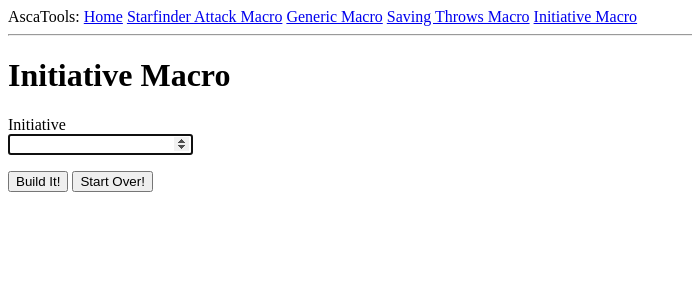
After one commit to LBannenberg/roll20macrotools, a Flask app: page /initiative_macro in a window 1280 px wide. The commit adds this page. Shown: the top 300 px of the page, without its empty margins (0-692 px from the left). Run offline with Flask 2, Linux system fonts and the light colour scheme.

Commit message:
added macro for initiative

```diff
--- a/app/forms.py
+++ b/app/forms.py
@@ -44,3 +44,9 @@ class StarfinderAttackMacroForm(FlaskForm):
     ask_damage_modifier = BooleanField('Ask damage modifiers', default='')
     build = SubmitField('Build It!')
     restart = SubmitField('Start Over!')
+
+
+class InitiativeMacroForm(FlaskForm):
+    initiative = h5fields.IntegerField('Initiative', validators=[DataRequired()], render_kw={'autofocus': True})
+    build = SubmitField('Build It!')
+    restart = SubmitField('Start Over!')
--- a/app/routes.py
+++ b/app/routes.py
@@ -1,6 +1,6 @@
 from flask import render_template, flash, redirect, url_for
 from app import app
-from app.forms import MainDefaultMacroForm, SavesMacroForm, StarfinderAttackMacroForm
+from app.forms import MainDefaultMacroForm, SavesMacroForm, StarfinderAttackMacroForm, InitiativeMacroForm
 
 
 @app.route('/')
@@ -79,3 +79,16 @@ def saves_macro():
         if form.restart.data:  # clear form
             return redirect(url_for('saves_macro'))
     return render_template('saves_macro.html', title='Saving Throws Macro', form=form, macro=macro)
+
+
+@app.route('/initiative_macro', methods=['GET', 'POST'])
+def initiative_macro():
+    form = InitiativeMacroForm()
+    macro = ''
+    if form.is_submitted():
+        if form.build.data and form.validate():  # valid data -> build macro
+            macro = ('/w gm &{template:default} {{name= @{selected|token_name} rolls initiative }} ' +
+                     '{{ initiative = [[1d20 + ' + str(form.initiative.data) + ' &{tracker} ]] }}')
+        if form.restart.data:  # clear form
+            return redirect(url_for('initiative_macro'))
+    return render_template('initiative_macro.html', title='Initiative Macro', form=form, macro=macro)
--- a/app/templates/base.html
+++ b/app/templates/base.html
@@ -17,6 +17,7 @@
     <a href="{{ url_for('starfinder_attack_macro') }}">Starfinder Attack Macro</a>
     <a href="{{ url_for('generic_macro') }}">Generic Macro</a>
     <a href="{{ url_for('saves_macro') }}">Saving Throws Macro</a>
+    <a href="{{ url_for('initiative_macro') }}">Initiative Macro</a>
 </div>
 <hr>
 {% with messages = get_flashed_messages() %}
--- /dev/null
+++ b/app/templates/initiative_macro.html
@@ -0,0 +1,23 @@
+{% extends "base.html" %}
+
+{% block extra_header %}
+<!--extra_header-->
+{% endblock %}
+
+{% block content %}
+<h1>Initiative Macro</h1>
+<form action="" method="post" novalidate>
+    {{ form.hidden_tag() }}
+
+    <p>
+        {{ form.initiative.label }}<br>
+        {{ form.initiative(size=3) }}
+    </p>
+    <p>{{ form.build() }} {{ form.restart() }}</p>
+</form>
+
+{% if macro %}
+<h2>The Macro</h2>
+<div><span style="background-color:lightgray"><code>{{ macro }}</code></span></div>
+{% endif %}
+{% endblock %}
```
